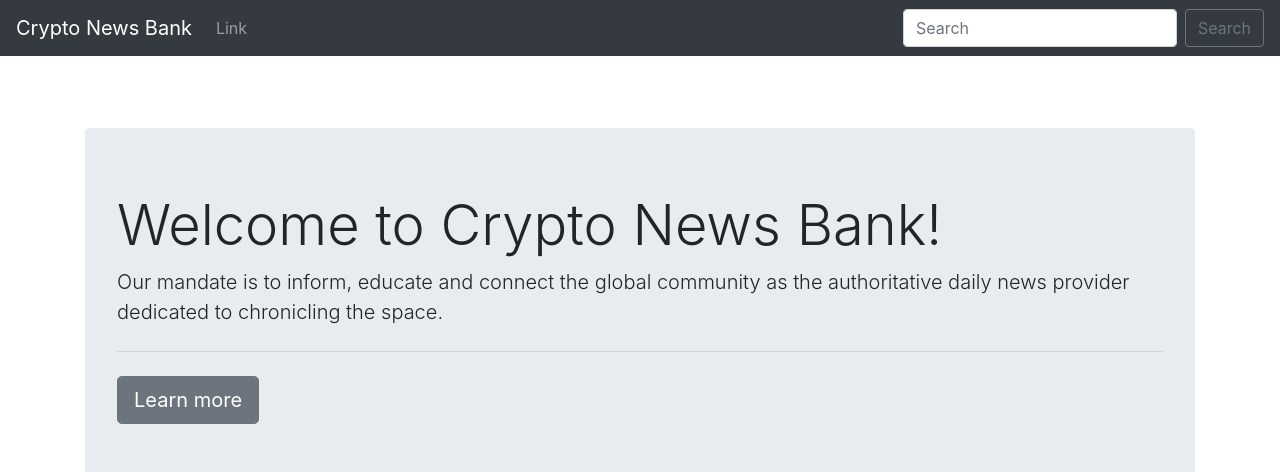
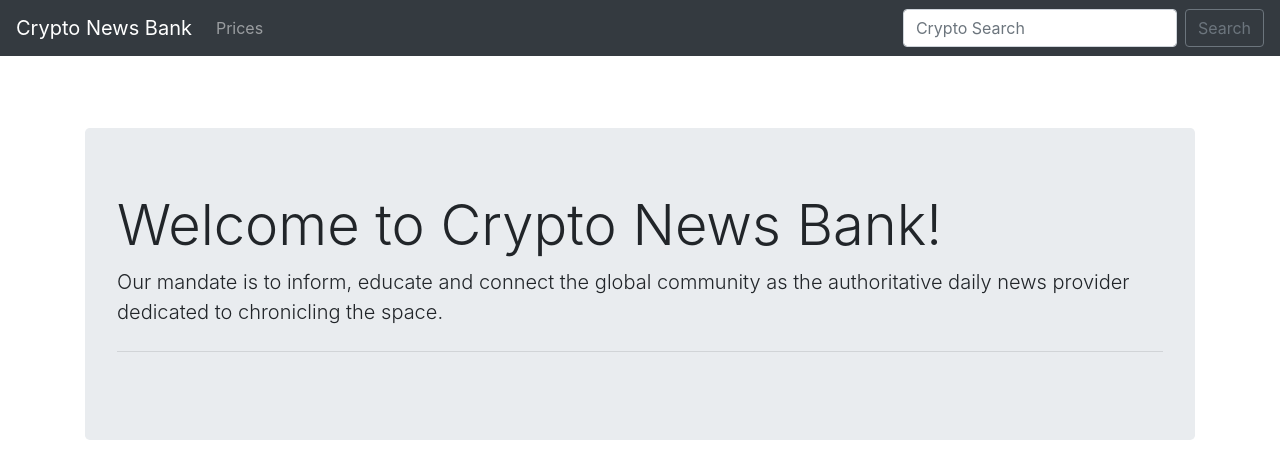
Before and after one commit to Robbie08/CryptoWebApp, a Django app: template crypto/templates/home.html in a window 1280 px wide. Shown: the top 472 px of the page. Run offline with Django 3.2, Linux system fonts and the light colour scheme; the template is opened without the code that fills it, so the values that code supplies are empty; some libraries are stand-ins or nearby versions.

Commit message:
Added new url 'prices' that will display coin information

```diff
--- a/crypto/templates/base.html
+++ b/crypto/templates/base.html
@@ -13,7 +13,7 @@
   <body>
 
  <nav class="navbar navbar-expand-lg navbar-dark bg-dark">
-  <a class="navbar-brand" href="#">Crypto News Bank</a>
+  <a class="navbar-brand" href="{% url 'home' %}">Crypto News Bank</a>
   <button class="navbar-toggler" type="button" data-toggle="collapse" data-target="#navbarSupportedContent" aria-controls="navbarSupportedContent" aria-expanded="false" aria-label="Toggle navigation">
     <span class="navbar-toggler-icon"></span>
   </button>
@@ -21,11 +21,14 @@
   <div class="collapse navbar-collapse" id="navbarSupportedContent">
     <ul class="navbar-nav mr-auto">
       <li class="nav-item">
-        <a class="nav-link" href="#">Link</a>
+        <a class="nav-link" href="{% url 'prices' %}">Prices</a>
       </li>
     </ul>
-    <form class="form-inline my-2 my-lg-0">
-      <input class="form-control mr-sm-2" type="search" placeholder="Search" aria-label="Search">
+    <!--- WE ADDED THE 'method' and 'action'--->
+    <!--- THE 'action' will re-direct us to the 'prices' url --->
+    <form class="form-inline my-2 my-lg-0" method="POST" action="{% url 'prices' %}">
+      {% csrf_token %} <!---SECURITY THING FOR TOKEN-->
+      <input class="form-control mr-sm-2" type="search" placeholder="Crypto Search" aria-label="Search" name="quote">
       <button class="btn btn-outline-secondary my-2 my-sm-0" type="submit">Search</button>
     </form>
   </div>
--- a/crypto/templates/home.html
+++ b/crypto/templates/home.html
@@ -7,7 +7,6 @@
   <h1 class="display-4">Welcome to Crypto News Bank!</h1>
   <p class="lead"> Our mandate is to inform, educate and connect the global community as the authoritative daily news provider dedicated to chronicling the space.</p>
   <hr class="my-4">
-  <a class="btn btn-secondary btn-lg" href="#" role="button">Learn more</a>
 </div>
 
 <table class="table table-striped table-bordered table-hover">
--- /dev/null
+++ b/crypto/templates/prices.html
@@ -0,0 +1,5 @@
+{% extends 'base.html' %}
+
+{% block content %}
+		Hello World!
+{% endblock %}
--- a/crypto/urls.py
+++ b/crypto/urls.py
@@ -3,4 +3,5 @@ from . import views
 
 urlpatterns = [
    path('', views.home, name="home"),
+   path('prices', views.prices, name="prices"),
 ]
```
Also changed, not shown: crypto/views.py (+8 -0 lines).
